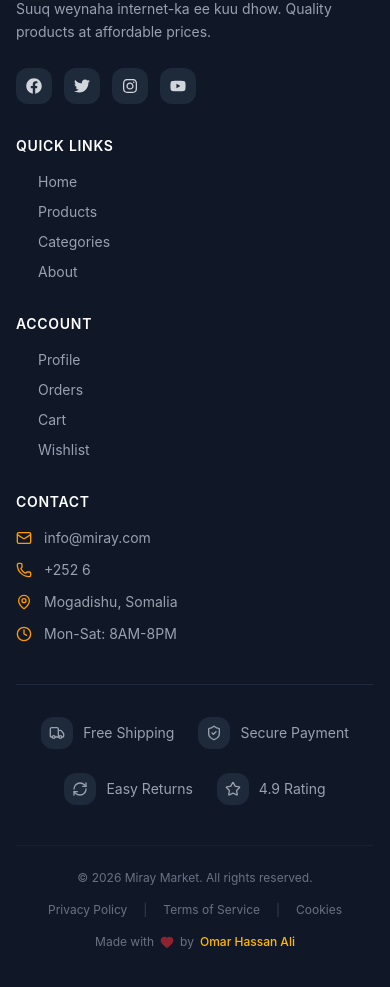
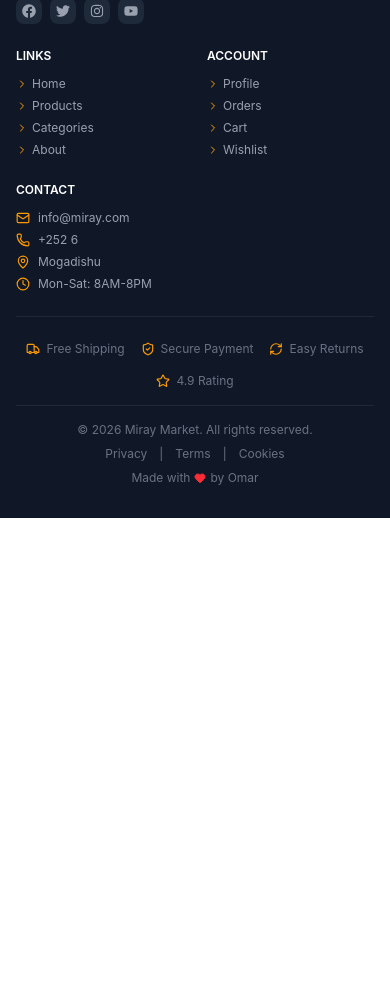
Before and after one commit to omarhassan041/mirayE-commerce, a React app: page / in a window 390 px wide. Shown: the part 9678-10665 px from the top of the page. After the commit the page ends 10196 px from the top, so only its background shows below. Built offline with nearby package versions, Linux system fonts and the light colour scheme; the HTML template or start-up script is replaced by a standard one.

Commit message:
Make all pages fully responsive and professional

```diff
--- a/src/components/layout/Footer.jsx
+++ b/src/components/layout/Footer.jsx
@@ -18,186 +18,207 @@ export default function Footer() {
   const currentYear = new Date().getFullYear();
 
   return (
-    <footer className="bg-gray-900 text-gray-300 border-t border-gray-800">
-      <div className="max-w-7xl mx-auto px-4 sm:px-6 lg:px-8 py-12 sm:py-16">
-
-        {/* Main Footer Grid */}
-        <div className="grid grid-cols-1 sm:grid-cols-2 lg:grid-cols-4 gap-8 lg:gap-12">
-
-          {/* Brand Section */}
-          <div className="space-y-4">
+    <footer className="bg-gray-900 text-gray-400 border-t border-gray-800">
+      <div className="max-w-7xl mx-auto px-4 sm:px-6 lg:px-8 py-8">
+        {/* Grid 4 Columns */}
+        <div className="grid grid-cols-2 md:grid-cols-4 gap-6">
+          {/* Column 1: Brand */}
+          <div className="col-span-2 md:col-span-1">
             <Link
               to="/"
-              className="flex items-center gap-2.5 text-xl font-bold text-white group"
+              className="flex items-center gap-2 text-lg font-bold text-white"
             >
-              <div className="p-2 bg-gradient-to-br from-amber-500 to-orange-500 rounded-xl shadow-lg shadow-amber-500/25 group-hover:scale-110 transition">
-                <ShoppingBag className="h-5 w-5 text-white" />
-              </div>
+              <ShoppingBag className="h-5 w-5 text-amber-500" />
               <span>
-                Miray<span className="text-transparent bg-clip-text bg-gradient-to-r from-amber-500 to-orange-500">Market</span>
+                Miray<span className="text-amber-500">Market</span>
               </span>
             </Link>
-
-            <p className="text-sm text-gray-400 leading-relaxed max-w-xs">
-              Suuq weynaha internet-ka ee kuu dhow. Quality products at affordable prices.
+            <p className="text-xs text-gray-500 mt-2 leading-relaxed">
+              Suuq weynaha internet-ka ee kuu dhow.
             </p>
-
-            {/* Social Icons */}
-            <div className="flex gap-3 pt-2">
+            <div className="flex gap-2 mt-3">
               <a
                 href="#"
-                className="p-2.5 bg-gray-800 rounded-xl hover:bg-gradient-to-r hover:from-amber-500 hover:to-orange-500 hover:text-white transition-all duration-300 group"
+                className="p-1.5 bg-gray-800 rounded-lg hover:bg-amber-500 hover:text-white transition"
               >
-                <FaFacebook className="h-4 w-4 group-hover:scale-110 transition" />
+                <FaFacebook className="h-3.5 w-3.5" />
               </a>
               <a
                 href="#"
-                className="p-2.5 bg-gray-800 rounded-xl hover:bg-gradient-to-r hover:from-amber-500 hover:to-orange-500 hover:text-white transition-all duration-300 group"
+                className="p-1.5 bg-gray-800 rounded-lg hover:bg-amber-500 hover:text-white transition"
               >
-                <FaTwitter className="h-4 w-4 group-hover:scale-110 transition" />
+                <FaTwitter className="h-3.5 w-3.5" />
               </a>
               <a
                 href="#"
-                className="p-2.5 bg-gray-800 rounded-xl hover:bg-gradient-to-r hover:from-amber-500 hover:to-orange-500 hover:text-white transition-all duration-300 group"
+                className="p-1.5 bg-gray-800 rounded-lg hover:bg-amber-500 hover:text-white transition"
               >
-                <FaInstagram className="h-4 w-4 group-hover:scale-110 transition" />
+                <FaInstagram className="h-3.5 w-3.5" />
               </a>
               <a
                 href="#"
-                className="p-2.5 bg-gray-800 rounded-xl hover:bg-gradient-to-r hover:from-amber-500 hover:to-orange-500 hover:text-white transition-all duration-300 group"
+                className="p-1.5 bg-gray-800 rounded-lg hover:bg-amber-500 hover:text-white transition"
               >
-                <FaYoutube className="h-4 w-4 group-hover:scale-110 transition" />
+                <FaYoutube className="h-3.5 w-3.5" />
               </a>
             </div>
           </div>
 
-          {/* Quick Links */}
+          {/* Column 2: Links */}
           <div>
-            <h4 className="text-white font-semibold text-sm uppercase tracking-wider mb-4">
-              Quick Links
+            <h4 className="text-white font-semibold text-xs uppercase mb-3">
+              Links
             </h4>
-            <ul className="space-y-2.5">
-              {[
-                { to: '/', label: 'Home' },
-                { to: '/products', label: 'Products' },
-                { to: '/categories', label: 'Categories' },
-                { to: '/about', label: 'About' },
-              ].map((link) => (
-                <li key={link.to}>
+            <ul className="space-y-1.5 text-xs">
+              <li>
                 <Link
-                    to={link.to}
-                    className="text-sm text-gray-400 hover:text-amber-400 transition flex items-center gap-2 group"
+                  to="/"
+                  className="hover:text-white transition flex items-center gap-1"
                 >
-                    <ChevronRight className="h-3.5 w-3.5 text-amber-500 opacity-0 group-hover:opacity-100 transition" />
-                    <span className="group-hover:translate-x-1 transition">{link.label}</span>
+                  <ChevronRight className="h-3 w-3 text-amber-500" />
+                  Home
                 </Link>
               </li>
-              ))}
+              <li>
+                <Link
+                  to="/products"
+                  className="hover:text-white transition flex items-center gap-1"
+                >
+                  <ChevronRight className="h-3 w-3 text-amber-500" />
+                  Products
+                </Link>
+              </li>
+              <li>
+                <Link
+                  to="/categories"
+                  className="hover:text-white transition flex items-center gap-1"
+                >
+                  <ChevronRight className="h-3 w-3 text-amber-500" />
+                  Categories
+                </Link>
+              </li>
+              <li>
+                <Link
+                  to="/about"
+                  className="hover:text-white transition flex items-center gap-1"
+                >
+                  <ChevronRight className="h-3 w-3 text-amber-500" />
+                  About
+                </Link>
+              </li>
             </ul>
           </div>
 
-          {/* Account */}
+          {/* Column 3: Account */}
           <div>
-            <h4 className="text-white font-semibold text-sm uppercase tracking-wider mb-4">
+            <h4 className="text-white font-semibold text-xs uppercase mb-3">
               Account
             </h4>
-            <ul className="space-y-2.5">
-              {[
-                { to: '/profile', label: 'Profile' },
-                { to: '/orders', label: 'Orders' },
-                { to: '/cart', label: 'Cart' },
-                { to: '/wishlist', label: 'Wishlist' },
-              ].map((link) => (
-                <li key={link.to}>
+            <ul className="space-y-1.5 text-xs">
+              <li>
                 <Link
-                    to={link.to}
-                    className="text-sm text-gray-400 hover:text-amber-400 transition flex items-center gap-2 group"
+                  to="/profile"
+                  className="hover:text-white transition flex items-center gap-1"
                 >
-                    <ChevronRight className="h-3.5 w-3.5 text-amber-500 opacity-0 group-hover:opacity-100 transition" />
-                    <span className="group-hover:translate-x-1 transition">{link.label}</span>
+                  <ChevronRight className="h-3 w-3 text-amber-500" />
+                  Profile
                 </Link>
               </li>
-              ))}
+              <li>
+                <Link
+                  to="/orders"
+                  className="hover:text-white transition flex items-center gap-1"
+                >
+                  <ChevronRight className="h-3 w-3 text-amber-500" />
+                  Orders
+                </Link>
+              </li>
+              <li>
+                <Link
+                  to="/cart"
+                  className="hover:text-white transition flex items-center gap-1"
+                >
+                  <ChevronRight className="h-3 w-3 text-amber-500" />
+                  Cart
+                </Link>
+              </li>
+              <li>
+                <Link
+                  to="/wishlist"
+                  className="hover:text-white transition flex items-center gap-1"
+                >
+                  <ChevronRight className="h-3 w-3 text-amber-500" />
+                  Wishlist
+                </Link>
+              </li>
             </ul>
           </div>
 
-          {/* Contact */}
+          {/* Column 4: Contact */}
           <div>
-            <h4 className="text-white font-semibold text-sm uppercase tracking-wider mb-4">
+            <h4 className="text-white font-semibold text-xs uppercase mb-3">
               Contact
             </h4>
-            <ul className="space-y-3">
-              <li className="flex items-start gap-3 text-sm text-gray-400 group">
-                <Mail className="h-4 w-4 text-amber-500 mt-0.5 group-hover:scale-110 transition" />
-                <span className="group-hover:text-white transition">info@miray.com</span>
+            <ul className="space-y-1.5 text-xs">
+              <li className="flex items-center gap-2">
+                <Mail className="h-3.5 w-3.5 text-amber-500" />
+                info@miray.com
               </li>
-              <li className="flex items-start gap-3 text-sm text-gray-400 group">
-                <Phone className="h-4 w-4 text-amber-500 mt-0.5 group-hover:scale-110 transition" />
-                <span className="group-hover:text-white transition">+252 6</span>
+              <li className="flex items-center gap-2">
+                <Phone className="h-3.5 w-3.5 text-amber-500" />
+                +252 6
               </li>
-              <li className="flex items-start gap-3 text-sm text-gray-400 group">
-                <MapPin className="h-4 w-4 text-amber-500 mt-0.5 group-hover:scale-110 transition" />
-                <span className="group-hover:text-white transition">Mogadishu, Somalia</span>
+              <li className="flex items-center gap-2">
+                <MapPin className="h-3.5 w-3.5 text-amber-500" />
+                Mogadishu
               </li>
-              <li className="flex items-start gap-3 text-sm text-gray-400 group">
-                <Clock className="h-4 w-4 text-amber-500 mt-0.5 group-hover:scale-110 transition" />
-                <span className="group-hover:text-white transition">Mon-Sat: 8AM-8PM</span>
+              <li className="flex items-center gap-2">
+                <Clock className="h-3.5 w-3.5 text-amber-500" />
+                Mon-Sat: 8AM-8PM
               </li>
             </ul>
           </div>
         </div>
 
         {/* Trust Badges */}
-        <div className="flex flex-wrap justify-center gap-6 md:gap-10 mt-10 pt-8 border-t border-gray-800">
-          <div className="flex items-center gap-2.5 text-sm text-gray-400 group cursor-default">
-            <div className="p-2 bg-gray-800 rounded-xl group-hover:bg-gradient-to-r group-hover:from-amber-500 group-hover:to-orange-500 transition">
-              <Truck className="h-4 w-4 group-hover:text-white transition" />
+        <div className="flex flex-wrap justify-center gap-4 mt-6 pt-6 border-t border-gray-800 text-xs">
+          <div className="flex items-center gap-1.5 text-gray-500">
+            <Truck className="h-3.5 w-3.5 text-amber-500" />
+            Free Shipping
           </div>
-            <span className="group-hover:text-white transition">Free Shipping</span>
+          <div className="flex items-center gap-1.5 text-gray-500">
+            <ShieldCheck className="h-3.5 w-3.5 text-amber-500" />
+            Secure Payment
           </div>
-          <div className="flex items-center gap-2.5 text-sm text-gray-400 group cursor-default">
-            <div className="p-2 bg-gray-800 rounded-xl group-hover:bg-gradient-to-r group-hover:from-amber-500 group-hover:to-orange-500 transition">
-              <ShieldCheck className="h-4 w-4 group-hover:text-white transition" />
+          <div className="flex items-center gap-1.5 text-gray-500">
+            <RefreshCw className="h-3.5 w-3.5 text-amber-500" />
+            Easy Returns
           </div>
-            <span className="group-hover:text-white transition">Secure Payment</span>
-          </div>
-          <div className="flex items-center gap-2.5 text-sm text-gray-400 group cursor-default">
-            <div className="p-2 bg-gray-800 rounded-xl group-hover:bg-gradient-to-r group-hover:from-amber-500 group-hover:to-orange-500 transition">
-              <RefreshCw className="h-4 w-4 group-hover:text-white transition" />
-            </div>
-            <span className="group-hover:text-white transition">Easy Returns</span>
-          </div>
-          <div className="flex items-center gap-2.5 text-sm text-gray-400 group cursor-default">
-            <div className="p-2 bg-gray-800 rounded-xl group-hover:bg-gradient-to-r group-hover:from-amber-500 group-hover:to-orange-500 transition">
-              <Star className="h-4 w-4 group-hover:text-white transition" />
-            </div>
-            <span className="group-hover:text-white transition">4.9 Rating</span>
+          <div className="flex items-center gap-1.5 text-gray-500">
+            <Star className="h-3.5 w-3.5 text-amber-500" />
+            4.9 Rating
           </div>
         </div>
 
-        {/* Bottom Bar */}
-        <div className="flex flex-col sm:flex-row justify-between items-center gap-4 mt-10 pt-6 border-t border-gray-800/50">
-          <p className="text-xs text-gray-500">
-            © {currentYear} Miray Market. All rights reserved.
-          </p>
-
-          <div className="flex items-center gap-4 text-xs">
-            <a href="#" className="text-gray-500 hover:text-amber-400 transition">
-              Privacy Policy
+        {/* Copyright */}
+        <div className="flex flex-col sm:flex-row justify-between items-center gap-2 mt-4 pt-4 border-t border-gray-800 text-xs text-gray-500">
+          <p>© {currentYear} Miray Market. All rights reserved.</p>
+          <div className="flex items-center gap-3">
+            <a href="#" className="hover:text-white transition">
+              Privacy
             </a>
-            <span className="text-gray-700">|</span>
-            <a href="#" className="text-gray-500 hover:text-amber-400 transition">
-              Terms of Service
+            <span>|</span>
+            <a href="#" className="hover:text-white transition">
+              Terms
             </a>
-            <span className="text-gray-700">|</span>
-            <a href="#" className="text-gray-500 hover:text-amber-400 transition">
+            <span>|</span>
+            <a href="#" className="hover:text-white transition">
               Cookies
             </a>
           </div>
-
-          <p className="text-xs text-gray-500 flex items-center gap-1.5">
-            Made with <Heart className="h-3.5 w-3.5 text-red-500 fill-red-500 animate-pulse" /> by
-            <span className="text-amber-400 font-medium hover:text-amber-300 transition">Omar Hassan Ali</span>
+          <p className="flex items-center gap-1">
+            Made with <Heart className="h-3 w-3 text-red-500 fill-red-500" /> by
+            Omar
           </p>
         </div>
       </div>
```
Lines whose indentation alone changed are shown as unchanged.
